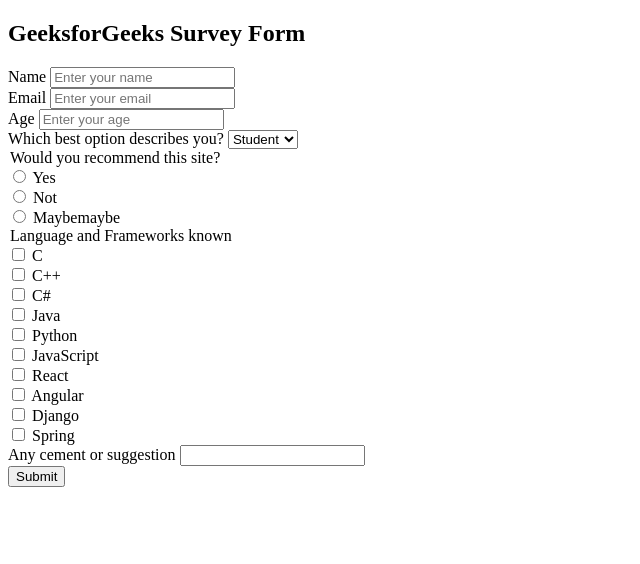
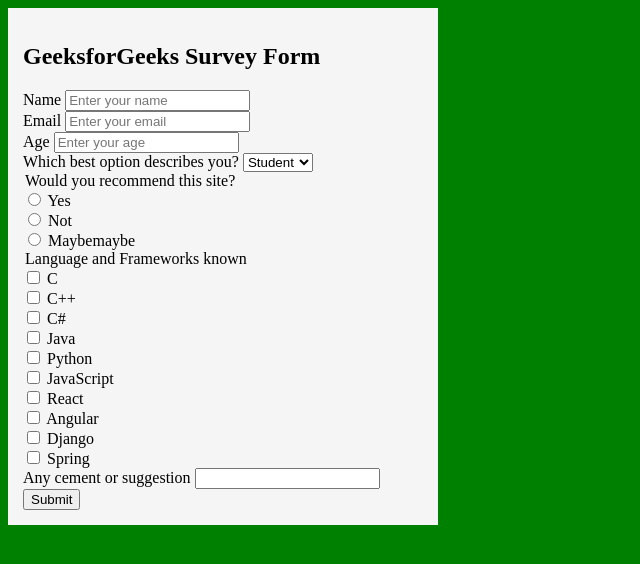
Before and after one commit to devjmv/html-forms, a plain HTML site: page index.html in a window 1280 px wide. Shown: the whole page, without its empty margins (0-640 px from the left). Drawn offline with Linux system fonts and the light colour scheme.

Commit message:
add style for body and section_1

```diff
--- a/index.html
+++ b/index.html
@@ -4,11 +4,12 @@
 <head>
     <meta charset="UTF-8">
     <meta name="viewport" content="width=device-width, initial-scale=1.0">
-    <title>Document</title>
+    <title>Form</title>
+    <link rel="stylesheet" href="style.css">
 </head>
 
 <body>
-    <section name="section_1">
+    <section id="section_1">
         <h1>GeeksforGeeks Survey Form</h1>
         <div>
             <form action="forms" method="get">
--- a/style.css
+++ b/style.css
@@ -0,0 +1,9 @@
+body {
+    background-color: green;
+}
+
+#section_1 {
+    background-color: whitesmoke;
+    padding: 15px;
+    width: 400px;
+}
```
